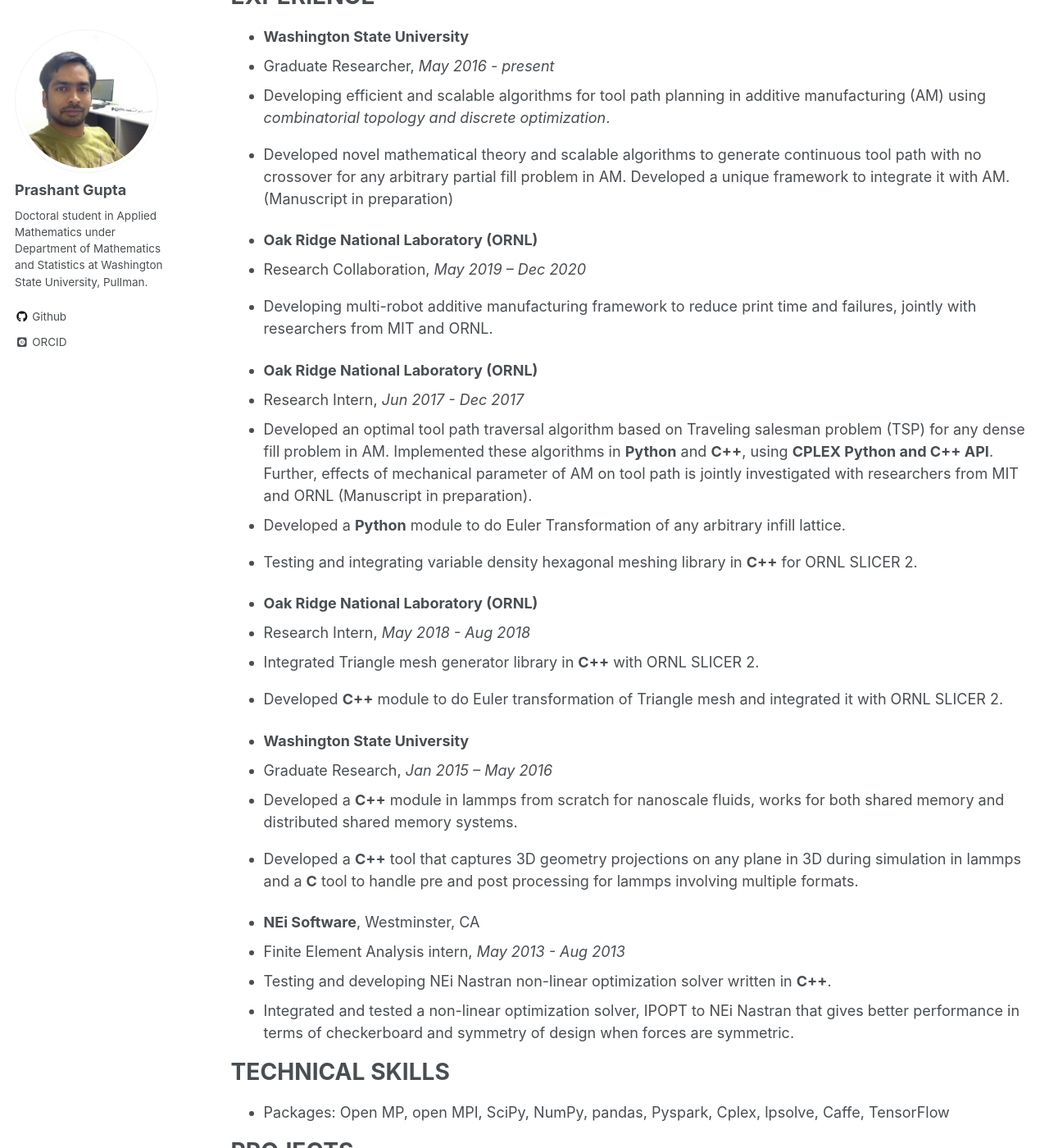
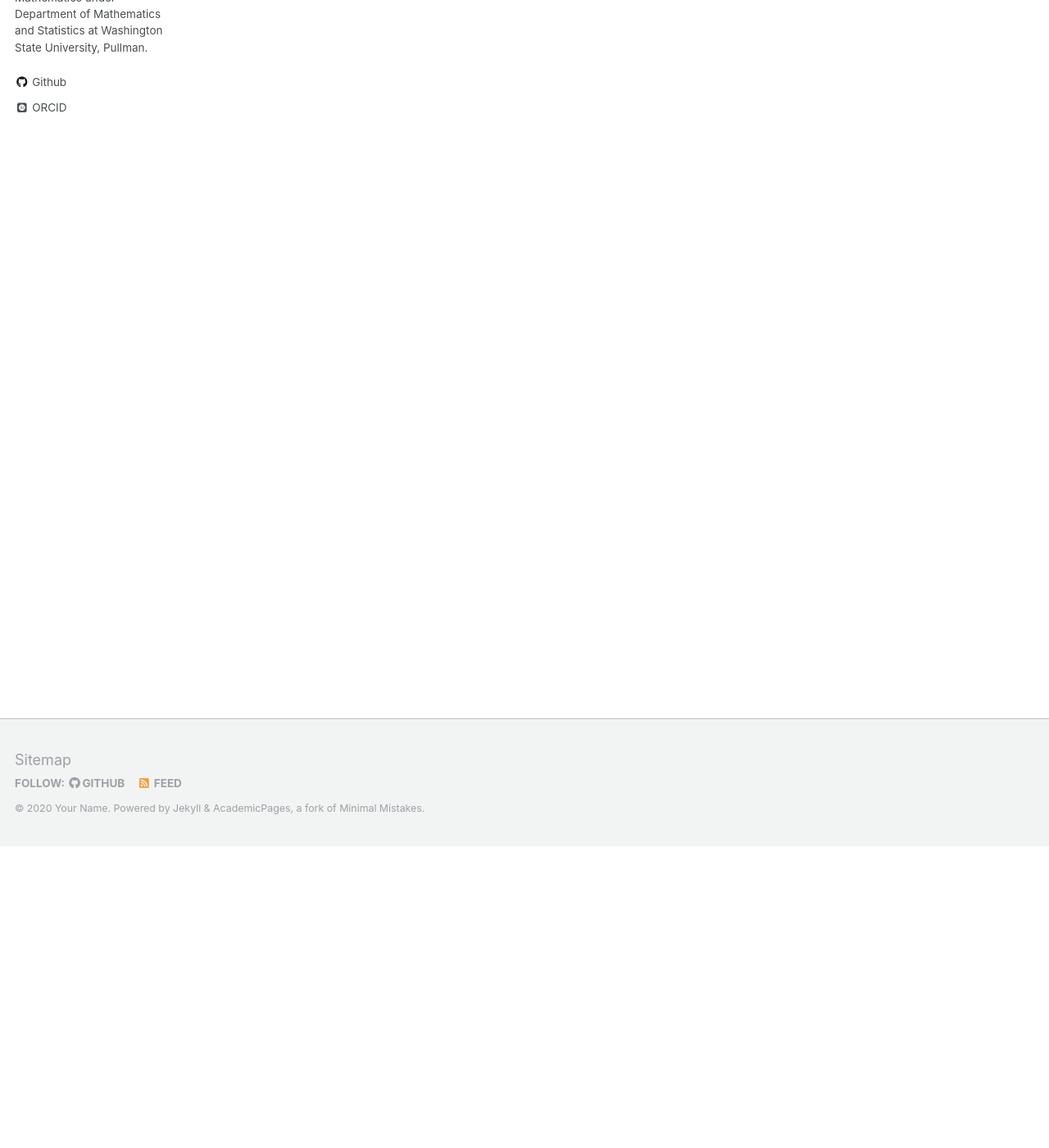
Before and after one commit to pragup/pragup.github.io, a Jekyll site: the page built from _pages/cv.md, in a window 1280 px wide and 1400 px high, scrolled down 368 px. Shown: the whole window at 82% size. Built offline with Jekyll 4.4.1, drawn with Linux system fonts in a browser that asks for light colours; some web fonts are replaced; some of the changed text lies outside the part shown.

Commit message:
updating cv and resume !!!

```diff
--- a/_pages/cv.md
+++ b/_pages/cv.md
@@ -9,67 +9,5 @@
 
 {% include base_path %}
 
-[Download](https://pragup.github.io/files/Prashant_CV.pdf)
-
-EDUCATION
-======
-* M.S. in Simulation Based Mechanical Engineering Science, University of Colorado, Boulder, 2014
-* Ph.D in Applied Mathematics, Washington State University, 2020 (expected)
-
-EXPERIENCE
-======
-* **Washington State University**
-* Graduate Researcher, *May 2016 - present*
-* Developing efficient and scalable algorithms for tool path planning in additive manufacturing (AM) using *combinatorial topology and discrete optimization*.
-* Developed novel mathematical theory and scalable algorithms to generate continuous tool path with no crossover for any arbitrary partial fill problem in AM. Developed a unique framework to integrate it with AM. (Manuscript in preparation)
-
-* **Oak Ridge National Laboratory (ORNL)**
-* Research Collaboration, *May 2019 – Dec 2020*
-* Developing multi-robot additive manufacturing framework to reduce print time and failures, jointly with researchers from MIT and ORNL.
-
-* **Oak Ridge National Laboratory (ORNL)**
-* Research Intern, *Jun 2017 - Dec 2017*
-* Developed an optimal tool path traversal algorithm based on Traveling salesman problem (TSP) for any dense fill problem in AM. Implemented these algorithms in **Python** and **C++**, using **CPLEX Python and C++ API**. Further, effects of mechanical parameter of AM on tool path is jointly investigated with researchers from MIT and ORNL (Manuscript in preparation).
-* Developed a **Python** module to do Euler Transformation of any arbitrary infill lattice.
-* Testing and integrating variable density hexagonal meshing library in **C++** for ORNL SLICER 2.
-
-* **Oak Ridge National Laboratory (ORNL)**
-* Research Intern, *May 2018 - Aug 2018*
-* Integrated Triangle mesh generator library in **C++** with ORNL SLICER 2.
-* Developed **C++** module to do Euler transformation of Triangle mesh and integrated it with ORNL SLICER 2.
-
-* **Washington State University**
-* Graduate Research, *Jan 2015 – May 2016*
-* Developed a **C++** module in lammps from scratch for nanoscale fluids, works for both shared memory and distributed shared memory systems.
-* Developed a **C++** tool that captures 3D geometry projections on any plane in 3D during simulation in lammps and a **C** tool to handle pre and post processing for lammps involving multiple formats.
-
-* **NEi Software**, Westminster, CA
-* Finite Element Analysis intern, *May 2013 - Aug 2013*
-* Testing and developing NEi Nastran non-linear optimization solver written in **C++**.
-* Integrated and tested a non-linear optimization solver, IPOPT to NEi Nastran that gives better performance in terms of checkerboard and symmetry of design when forces are symmetric.
-
-TECHNICAL SKILLS
-======
-* Packages: Open MP, open MPI, SciPy, NumPy, pandas, Pyspark, Cplex, lpsolve, Caffe, TensorFlow
-
-PROJECTS
-====
-* **Text Classification using Convolution Neural Network (CNN)**: Implemented CNN for sentimental analysis of Text data in **Python** using TensorFlow and evaluated on Movie Review Data set on Kaggle with accuracy 62.187% , ranked me in top 300(post competition).
-* **Letter recognition using Artificial Neural network (ANN)**: Implemented a scalable binary classification algorithm in **Matlab** using ANN with one hidden layer, on UCI dataset of English letters with accuracy of 93.9% compared to original paper with 80% accuracy.
-* **Topological Data Analysis using Mapper algorithm**: Implemented Mapper algorithm in **Python** for detecting some topological information such as flares that cannot be identified by a standard principal component analysis.
-
-PUBLICATIONS
-======
-  <ul>{% for post in site.publications %}
-    {% include archive-single-cv.html %}
-  {% endfor %}</ul>
-
-EDUCATION
-====
-**Washington State University**
-* PhD in Applied Mathematics, Jan 2015 - present
-* **Relevant Coursework**: Non-Linear optimization I (Unconstrained Optimization), Network Optimization, Advanced Matrix Computations, Integer and combinatorial optimization, Structured prediction, Artificial Neural Network, Deep Learning, Bayesian Analysis, Distributed systems concept and programming, Parallel Computing, Computational Topology
-
-**University of Colorado at Boulder**
-* MS in Simulation based Mechanical Engineering Science, Aug 2012 - Dec 2014
-* Relevant Coursework: Numerical Methods, Applied Mathematics I, Applied Mathematics II, Markov processes, Queues, and Monte Carlo simulations.
+[CV Download](https://pragup.github.io/files/Prashant_CV.pdf)
+[Resume Download](https://pragup.github.io/files/Prashant_Resume.pdf)
```
Also changed, not shown: 1 other file.
